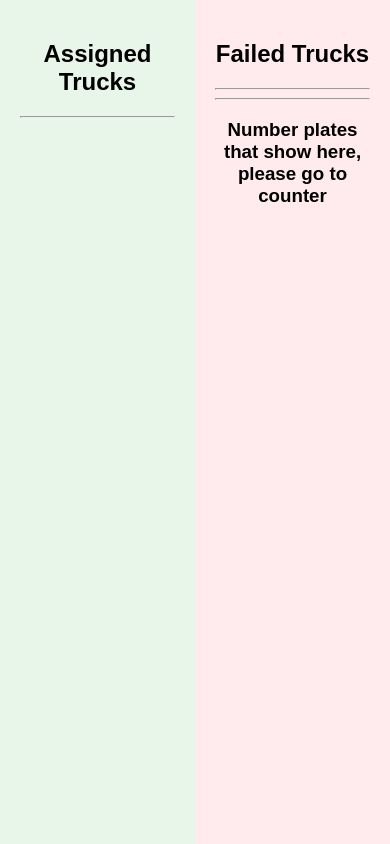
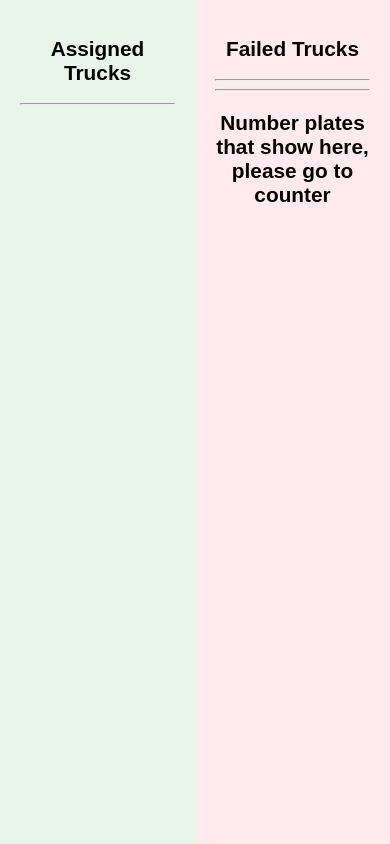
Before and after one commit to YolkFinggers/truckQueue, an Electron app: page src/display.html in a window 390 px wide. Drawn offline with Linux system fonts and the light colour scheme.

Commit message:
responsive font size

```diff
--- a/src/css/display.css
+++ b/src/css/display.css
@@ -24,11 +24,12 @@ body {
   background: #ffebee; /* light red */
 }
 
-h2 h3{
+h2,h3{
   text-align: center;
+  font-size: clamp(1.3rem, 2vw + 0.5rem, 4.5rem);
 }
 
 .truck {
-  font-size: 24px;
+  font-size: clamp(1.8rem, 7vw + 1rem, 5rem);
   padding: 15px;
 }
```
